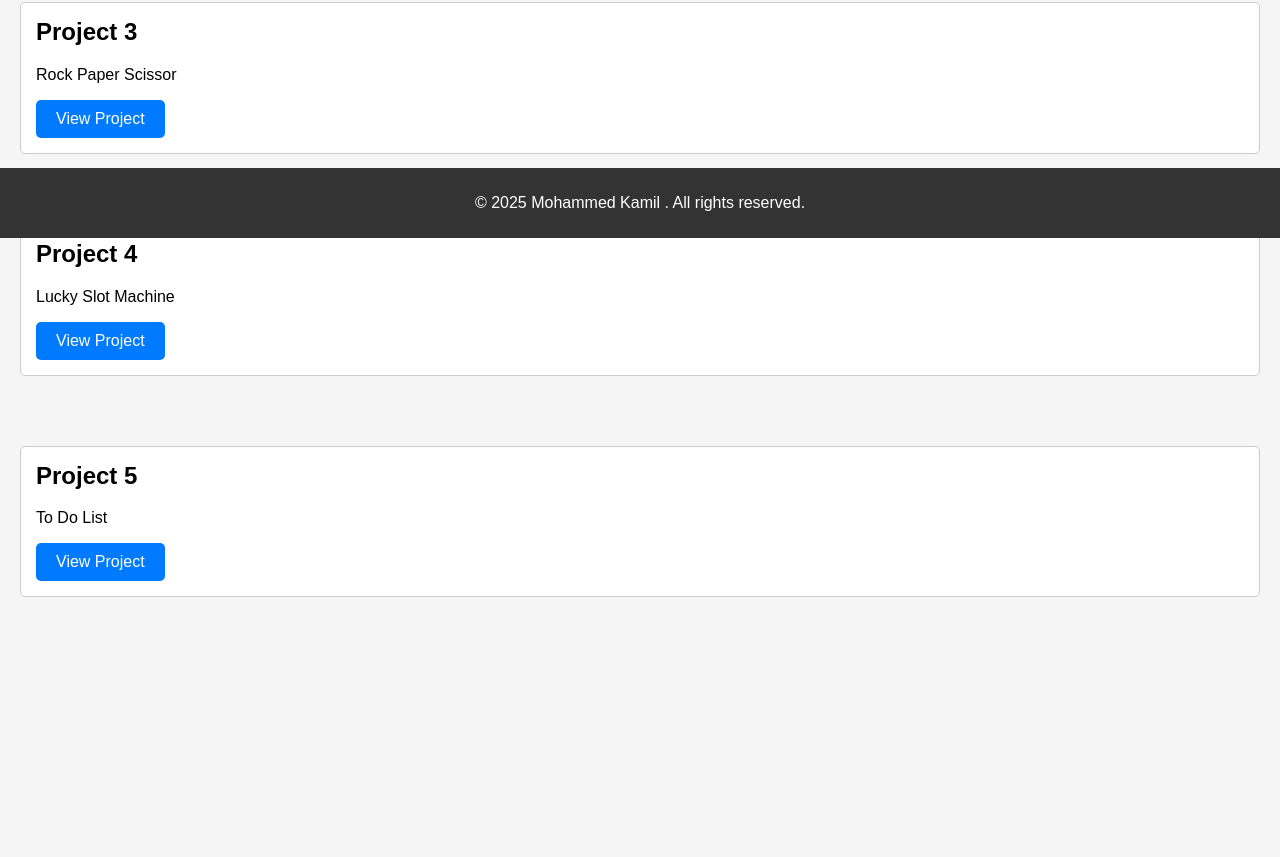
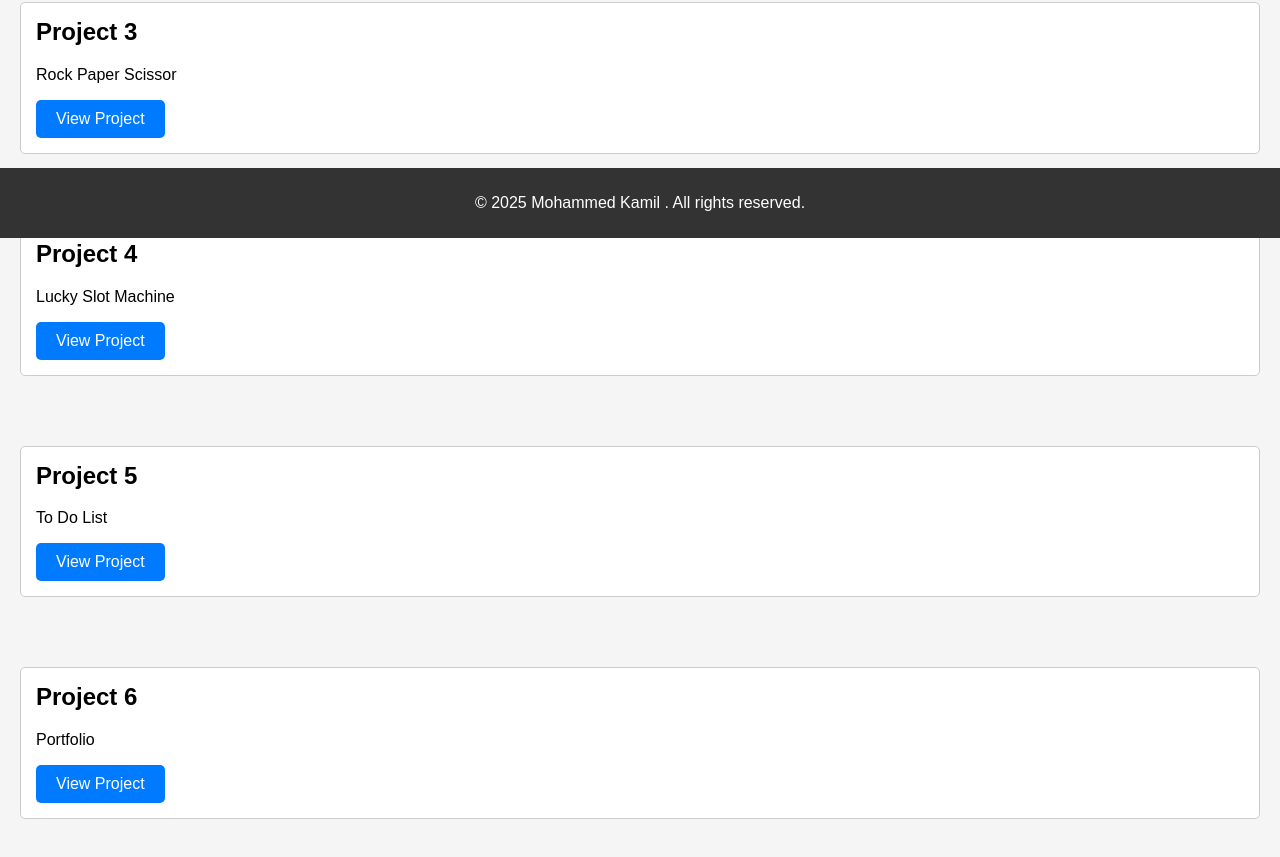
Before and after one commit to mohammedkamil-crypto/all, a plain HTML site: page index.html in a window 1280 px wide. Shown: the part 562-1419 px from the top of the page. Before the commit the page ends 1249 px from the top, so only its background shows below. Drawn offline with Linux system fonts and the light colour scheme.

Commit message:
Update index.html

```diff
--- a/index.html
+++ b/index.html
@@ -4,6 +4,7 @@
     <meta charset="UTF-8" />
     <title>My Portfolio</title>
     <link rel="stylesheet" href="moh.css" />
+    <link rel="icon" href="mohd.jpg" type="image/jpg">
   </head>
   <body>
     <header>
@@ -41,6 +42,12 @@
       <p> To Do List</p>
       <a href="https://mohammedkamil-crypto.github.io/todo/" target="_blank"><button>View Project</button></a>
     </div>
+
+    <div class="work">
+      <h2>Project 6</h2>
+      <p>Portfolio</p>
+      <a href="https://mohammedkamil-crypto.github.io/portfolio/" target="_blank"><button>View Project</button></a>
+    </div>
     </main>
     <footer>
       <p>© 2025 Mohammed Kamil . All rights reserved.</p>
```
